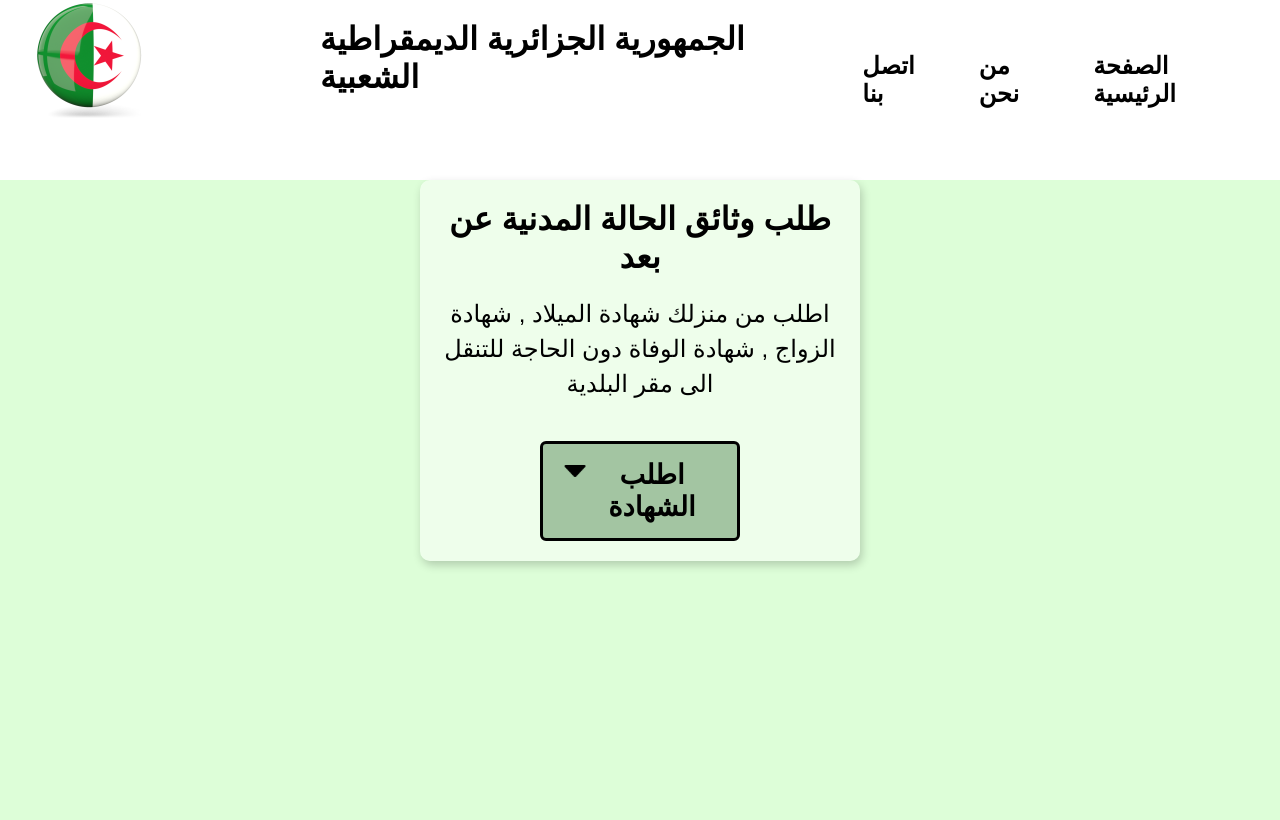
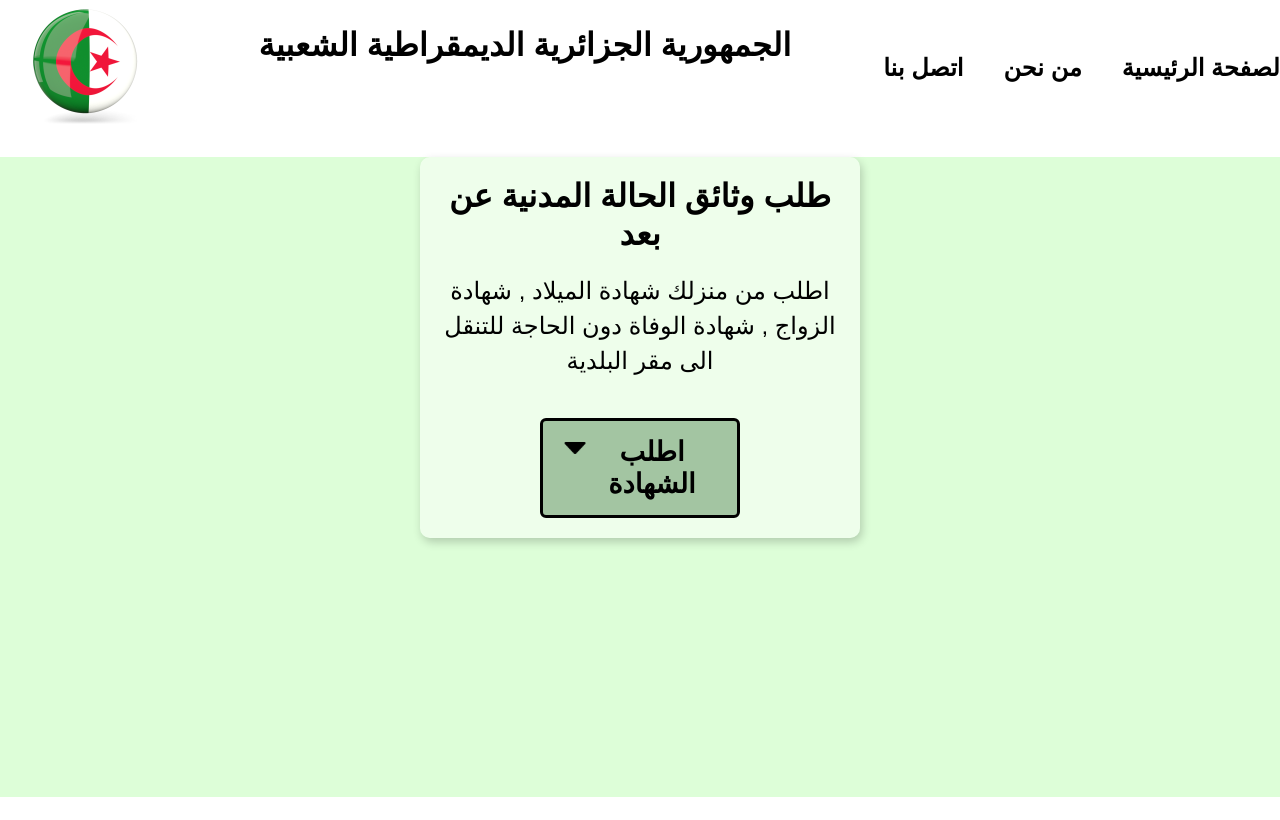
Before and after one commit to SeiFoouuXD/zerdaoui, a plain HTML site: page index.html in a window 1280 px wide. Drawn offline with nearby package versions, Linux system fonts and the light colour scheme.

Commit message:
Update homepage.css

```diff
--- a/homepage.css
+++ b/homepage.css
@@ -5,19 +5,13 @@
 
 }
 body{
-
     height: 100vh;
-
-
 }
 header{
-    height: 20%;
+    padding: 0.4rem;
     width: 100%;
     display: flex;
-    justify-content: center;
     justify-content: space-between;
-
-
 }
 header img{
     height: 120px;
@@ -26,19 +20,15 @@ header img{
 .navbar{
     display: flex;
     align-items: center;
-    margin: 30px;
 
 }
 .idk{
     display: flex;
     justify-content: center;
     padding-top: 20px;
-    margin-left: 150px;
 }
 
-.logo{
-    margin-left: 10px;
-}
+
 .navbar ul{
     display: flex;
     gap: 40px;
@@ -64,8 +54,8 @@ header img{
 
 
 .box {
-    width: 400px;
-    min-height: 300px;
+
+
     border: none;
     border-radius: 10px;
     padding: 20px;
@@ -73,6 +63,8 @@ header img{
     background-color: rgba(255, 255, 255, 0.5);
     box-shadow: 2px 4px 10px rgba(0, 0, 0, 0.2);
     text-align: center;
+    width: 100%;
+    max-width:400px ;
 
 }
 
```
